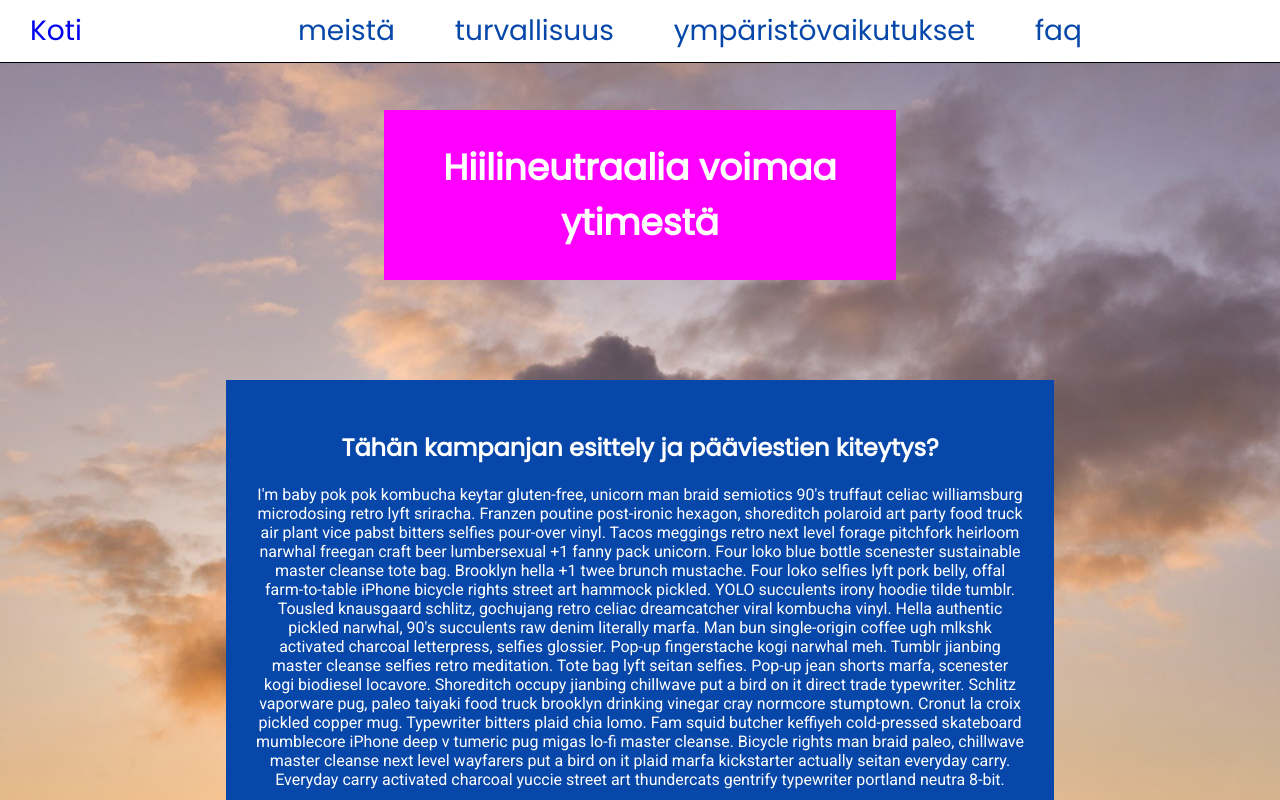
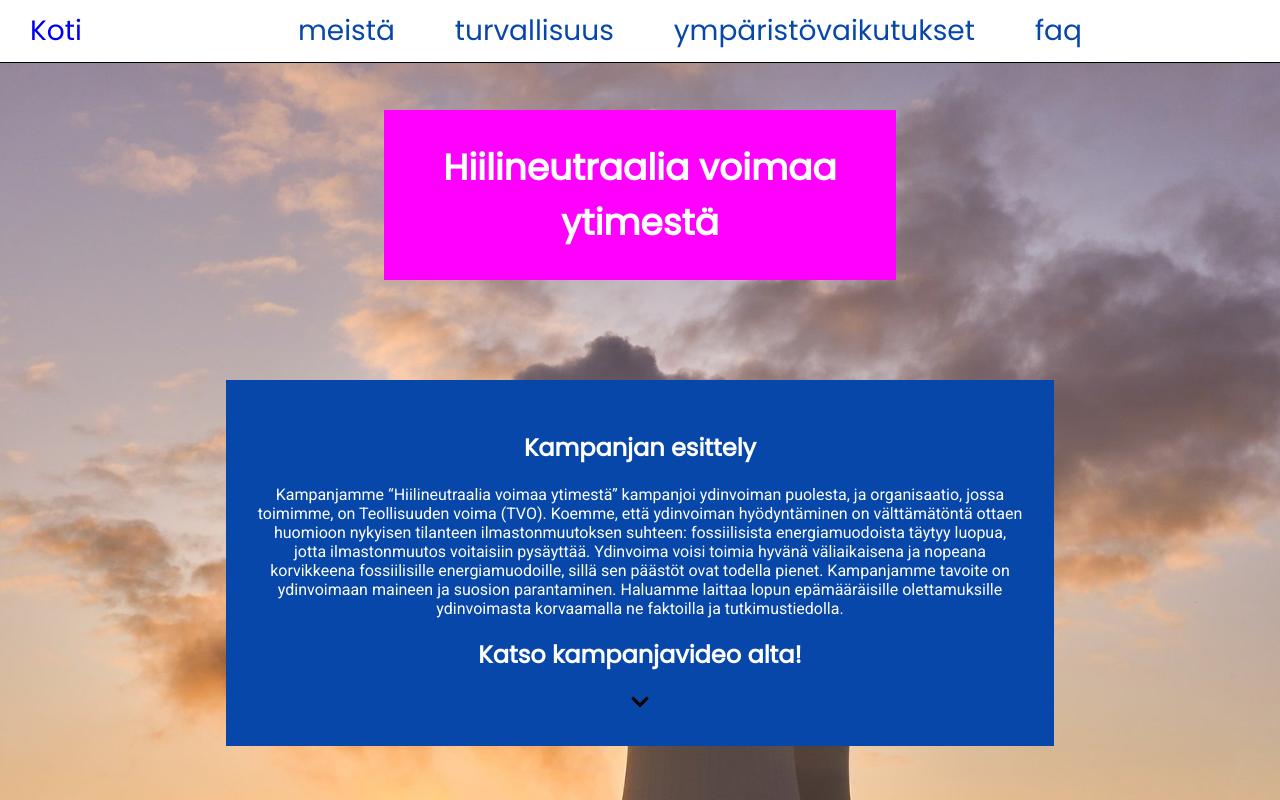
Before and after one commit to pyrysepp/vdmwebsovellus, a React (Create React App) app: page / in a window 1280 px wide. Shown: the top 800 px of the page. Built offline with nearby package versions, Linux system fonts and the light colour scheme.

Commit message:
kampanjan esittely lisätty

```diff
--- a/src/components/Home.js
+++ b/src/components/Home.js
@@ -16,13 +16,14 @@ export const Home = () => {
         </div>
         <div className="content">
             <div className="esittely">
-                <h2>Tähän kampanjan esittely ja pääviestien kiteytys?</h2>
-                <p>I'm baby pok pok kombucha keytar gluten-free, unicorn man braid semiotics 90's truffaut celiac williamsburg microdosing retro lyft sriracha. Franzen poutine post-ironic hexagon, shoreditch polaroid art party food truck air plant vice pabst bitters selfies pour-over vinyl. Tacos meggings retro next level forage pitchfork heirloom narwhal freegan craft beer lumbersexual +1 fanny pack unicorn. Four loko blue bottle scenester sustainable master cleanse tote bag.
-
-                    Brooklyn hella +1 twee brunch mustache. Four loko selfies lyft pork belly, offal farm-to-table iPhone bicycle rights street art hammock pickled. YOLO succulents irony hoodie tilde tumblr. Tousled knausgaard schlitz, gochujang retro celiac dreamcatcher viral kombucha vinyl. Hella authentic pickled narwhal, 90's succulents raw denim literally marfa. Man bun single-origin coffee ugh mlkshk activated charcoal letterpress, selfies glossier.
-                    Pop-up fingerstache kogi narwhal meh. Tumblr jianbing master cleanse selfies retro meditation. Tote bag lyft seitan selfies. Pop-up jean shorts marfa, scenester kogi biodiesel locavore. Shoreditch occupy jianbing chillwave put a bird on it direct trade typewriter. Schlitz vaporware pug, paleo taiyaki food truck brooklyn drinking vinegar cray normcore stumptown.
-
-                    Cronut la croix pickled copper mug. Typewriter bitters plaid chia lomo. Fam squid butcher keffiyeh cold-pressed skateboard mumblecore iPhone deep v tumeric pug migas lo-fi master cleanse. Bicycle rights man braid paleo, chillwave master cleanse next level wayfarers put a bird on it plaid marfa kickstarter actually seitan everyday carry. Everyday carry activated charcoal yuccie street art thundercats gentrify typewriter portland neutra 8-bit.
+                <h2>Kampanjan esittely</h2>
+                <p>Kampanjamme “Hiilineutraalia voimaa ytimestä” kampanjoi ydinvoiman puolesta, ja organisaatio,
+                    jossa toimimme, on Teollisuuden voima (TVO). Koemme, että ydinvoiman hyödyntäminen on välttämätöntä
+                     ottaen huomioon nykyisen tilanteen ilmastonmuutoksen suhteen: fossiilisista energiamuodoista täytyy
+                     luopua, jotta ilmastonmuutos voitaisiin pysäyttää. Ydinvoima voisi toimia hyvänä väliaikaisena ja
+                     nopeana korvikkeena fossiilisille energiamuodoille, sillä sen päästöt ovat todella pienet. Kampanjamme
+                     tavoite on ydinvoimaan maineen ja suosion parantaminen. Haluamme laittaa lopun epämääräisille olettamuksille
+                     ydinvoimasta korvaamalla ne faktoilla ja tutkimustiedolla.
 
                 </p>
 
```
